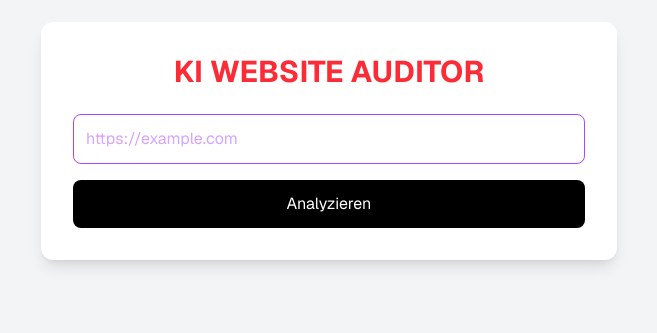
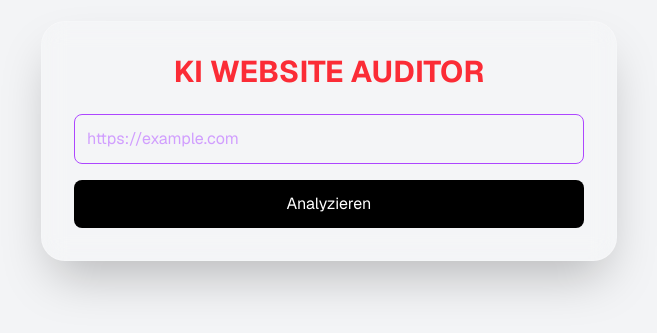
Before and after one commit to tkc-center/ai-website-auditor, a Next.js app: page / in a window 1280 px wide. Shown: the part 259-592 px from the top of the page, without its empty margins (311-968 px from the left). Built offline with nearby package versions, Linux system fonts and the light colour scheme.

Commit message:
Update page.js

```diff
--- a/src/app/page.js
+++ b/src/app/page.js
@@ -85,7 +85,7 @@ export default function Home() {
   return (
     <main className="min-h-screen bg-gray-100 flex items-center justify-center p-6">
 
-      <div className="bg-white p-8 rounded-xl shadow-lg w-full max-w-xl">
+      <div className="relative z-10 w-full max-w-xl p-8 rounded-3xl bg-white/10 backdrop-blur-md border border-white/20 shadow-2xl">
 
         <h1 className="text-3xl font-bold text-red-500 text-center mb-6">
           KI WEBSITE AUDITOR
```
